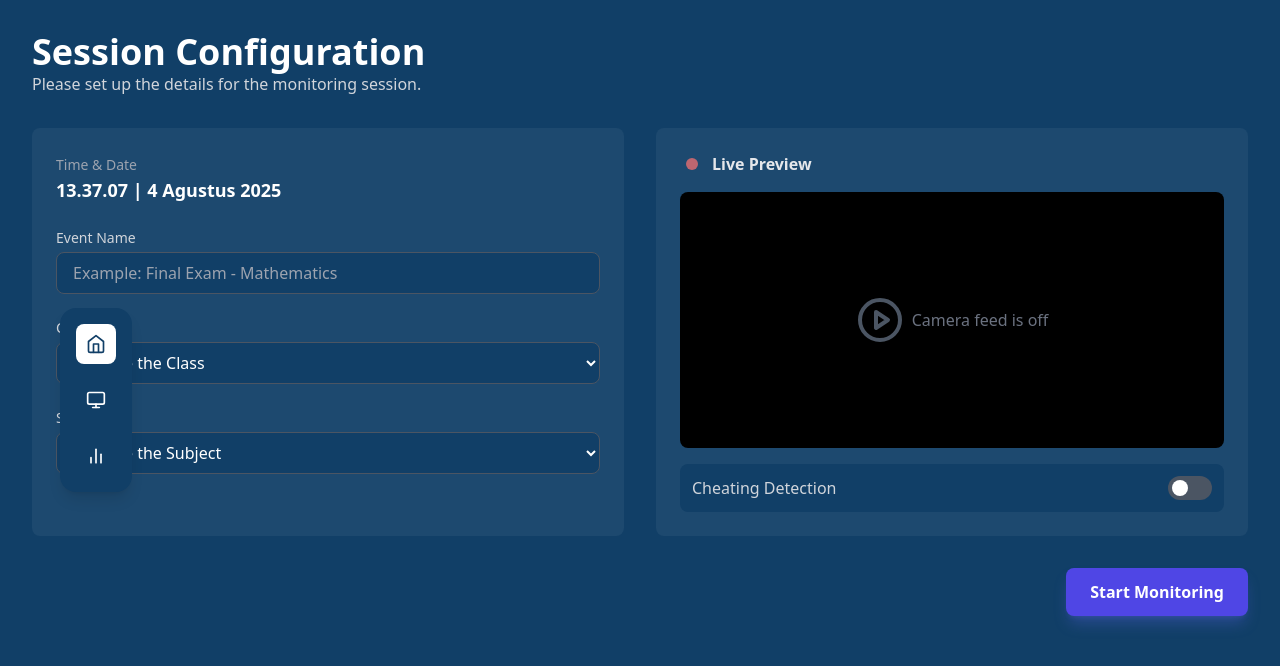
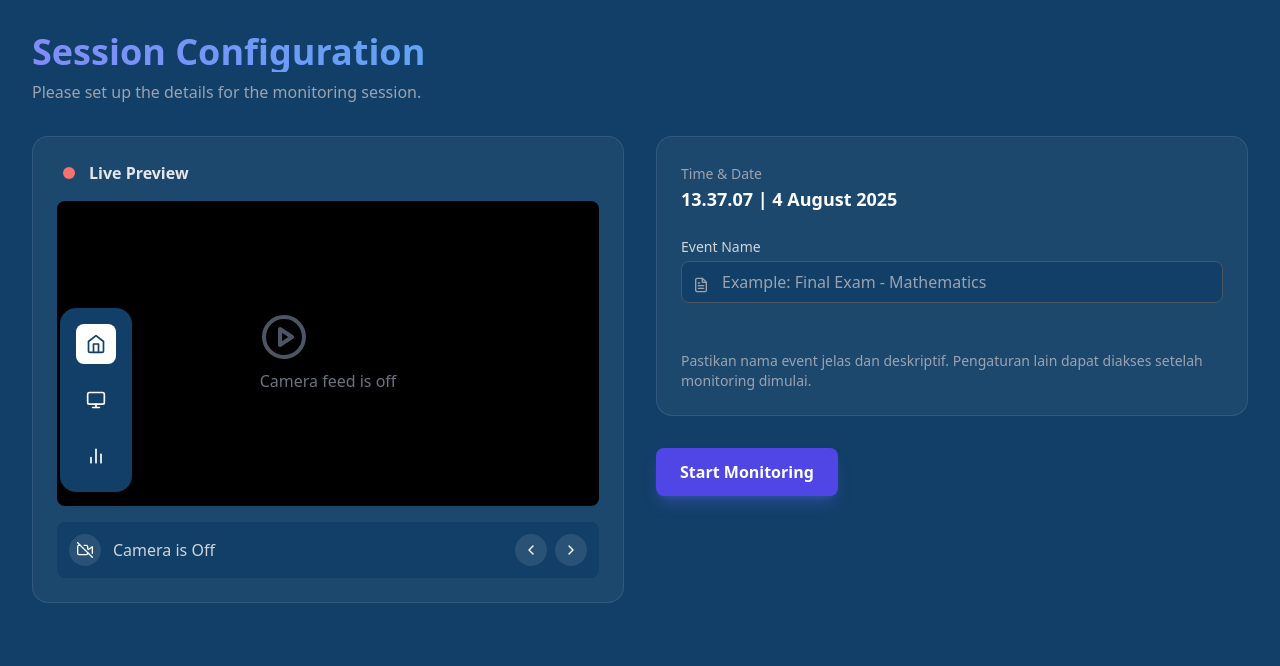
Before and after one commit to syhenn1/research_classrooms-monitoring-system, a React (Create React App) app in the folder frontend/: page /home in a window 1280 px wide. Shown: the top 666 px of the page. Built offline with nearby package versions, Linux system fonts and the light colour scheme.

Commit message:
fix ui homepage

```diff
--- /dev/null
+++ b/frontend/src/components/CameraControls.jsx
@@ -0,0 +1,42 @@
+import React from 'react';
+import { FiChevronLeft, FiChevronRight, FiVideo, FiVideoOff } from 'react-icons/fi';
+
+const CameraControls = ({
+  isCameraOn,
+  onToggleCamera,
+  onPrevCamera,
+  onNextCamera,
+  cameraIndex,
+  totalCameras
+}) => (
+  <div className="bg-dark-blue p-3 rounded-lg flex items-center justify-between">
+    <div className="flex items-center gap-3">
+      <button
+        onClick={onToggleCamera}
+        className="p-2 bg-white/10 rounded-full hover:bg-indigo-500 transition-colors duration-200"
+        title={isCameraOn ? "Turn Camera Off" : "Turn Camera On"}
+      >
+        {isCameraOn ? <FiVideo /> : <FiVideoOff />}
+      </button>
+      <span className="font-medium text-gray-300">
+        {isCameraOn ? "Camera is On" : "Camera is Off"}
+      </span>
+    </div>
+    <div className="flex items-center gap-2">
+      <button
+        onClick={onPrevCamera}
+        className="p-2 bg-white/10 rounded-full hover:bg-indigo-500 transition-colors duration-200"
+      >
+        <FiChevronLeft />
+      </button>
+      <button
+        onClick={onNextCamera}
+        className="p-2 bg-white/10 rounded-full hover:bg-indigo-500 transition-colors duration-200"
+      >
+        <FiChevronRight />
+      </button>
+    </div>
+  </div>
+);
+
+export default CameraControls;
--- /dev/null
+++ b/frontend/src/components/LivePreviewPanel.jsx
@@ -0,0 +1,102 @@
+import React, { useState, useEffect, useRef } from 'react';
+import { FiPlayCircle } from 'react-icons/fi';
+import { GoDotFill } from 'react-icons/go';
+import CameraControls from './CameraControls';
+
+const LivePreviewPanel = () => {
+  const [isCameraOn, setIsCameraOn] = useState(false);
+  const [cameraIndex, setCameraIndex] = useState(0);
+  const [videoDevices, setVideoDevices] = useState([]);
+  const videoRef = useRef(null);
+  const streamRef = useRef(null);
+
+  useEffect(() => {
+    const getDevices = async () => {
+      try {
+        const devices = await navigator.mediaDevices.enumerateDevices();
+        const cameras = devices.filter(device => device.kind === 'videoinput');
+        setVideoDevices(cameras);
+      } catch (error) {
+        console.error("Error enumerating devices:", error);
+      }
+    };
+    getDevices();
+  }, []);
+
+  useEffect(() => {
+    const startCamera = async () => {
+      if (isCameraOn && videoDevices.length > 0) {
+        const constraints = {
+          video: {
+            deviceId: { exact: videoDevices[cameraIndex].deviceId }
+          }
+        };
+        try {
+          const stream = await navigator.mediaDevices.getUserMedia(constraints);
+          streamRef.current = stream;
+          if (videoRef.current) {
+            videoRef.current.srcObject = stream;
+          }
+        } catch (error) {
+          console.error("Error starting camera:", error);
+          setIsCameraOn(false); // Matikan jika ada error
+        }
+      }
+    };
+
+    const stopCamera = () => {
+      if (streamRef.current) {
+        streamRef.current.getTracks().forEach(track => track.stop());
+        streamRef.current = null;
+      }
+      if (videoRef.current) {
+        videoRef.current.srcObject = null;
+      }
+    };
+
+    if (isCameraOn) {
+      startCamera();
+    } else {
+      stopCamera();
+    }
+
+    return () => {
+      stopCamera(); // Cleanup function untuk mematikan kamera saat komponen hilang
+    };
+  }, [isCameraOn, cameraIndex, videoDevices]);
+
+  const handleToggleCamera = () => setIsCameraOn(prev => !prev);
+  const handleNextCamera = () => setCameraIndex(prev => (prev + 1) % videoDevices.length);
+  const handlePrevCamera = () => setCameraIndex(prev => (prev - 1 + videoDevices.length) % videoDevices.length);
+
+  return (
+    <div className="bg-white/5 backdrop-blur-sm p-6 rounded-2xl space-y-4 border border-white/10 flex flex-col justify-between">
+      <div>
+        <div className="flex items-center gap-2 text-red-400">
+          <GoDotFill size={24} className={isCameraOn ? "animate-pulse" : ""} />
+          <h3 className="font-semibold text-gray-200">Live Preview</h3>
+        </div>
+        <div className="w-full aspect-video bg-black rounded-lg flex items-center justify-center mt-4 overflow-hidden">
+          {isCameraOn ? (
+            <video ref={videoRef} autoPlay playsInline className="w-full h-full object-cover" />
+          ) : (
+            <div className='text-center'>
+              <FiPlayCircle className="text-gray-600 text-5xl"/>
+              <p className="text-gray-500 mt-2">Camera feed is off</p>
+            </div>
+          )}
+        </div>
+      </div>
+      <CameraControls
+        isCameraOn={isCameraOn}
+        onToggleCamera={handleToggleCamera}
+        onPrevCamera={handlePrevCamera}
+        onNextCamera={handleNextCamera}
+        cameraIndex={cameraIndex}
+        totalCameras={videoDevices.length || 1}
+      />
+    </div>
+  );
+};
+
+export default LivePreviewPanel;
--- /dev/null
+++ b/frontend/src/components/SessionHeader.jsx
@@ -0,0 +1,12 @@
+import React from 'react';
+
+const SessionHeader = () => (
+  <header className="mb-8 text-center lg:text-left">
+    <h1 className="text-4xl font-bold bg-gradient-to-r from-indigo-400 to-cyan-400 bg-clip-text text-transparent">
+      Session Configuration
+    </h1>
+    <p className="text-gray-400 mt-2">Please set up the details for the monitoring session.</p>
+  </header>
+);
+
+export default SessionHeader;
--- /dev/null
+++ b/frontend/src/components/SessionSetupForm.jsx
@@ -0,0 +1,32 @@
+import React from 'react';
+import { FiFileText } from 'react-icons/fi';
+
+const SessionSetupForm = ({ time, date }) => (
+  <div className="bg-white/5 backdrop-blur-sm p-6 rounded-2xl space-y-6 border border-white/10">
+    <div>
+      <label className="text-sm font-medium text-gray-400">Time & Date</label>
+      <p className="text-lg font-semibold">{`${time} | ${date}`}</p>
+    </div>
+
+    <div className="relative">
+      <label htmlFor="event-name" className="block text-sm font-medium text-gray-300 mb-1">
+        Event Name
+      </label>
+      <FiFileText className="absolute left-3 top-10 text-gray-400" />
+      <input
+        type="text"
+        id="event-name"
+        placeholder="Example: Final Exam - Mathematics"
+        className="w-full pl-10 pr-4 py-2 bg-dark-blue border border-gray-600 rounded-lg focus:ring-2 focus:ring-indigo-500 focus:border-indigo-500 transition"
+      />
+    </div>
+
+    <div className="pt-6">
+        <p className="text-sm text-gray-400">
+            Pastikan nama event jelas dan deskriptif. Pengaturan lain dapat diakses setelah monitoring dimulai.
+        </p>
+    </div>
+  </div>
+);
+
+export default SessionSetupForm;
--- /dev/null
+++ b/frontend/src/components/StartMonitoringButton.jsx
@@ -0,0 +1,14 @@
+import React from 'react';
+
+const StartMonitoringButton = ({ onClick }) => (
+  <div className="mt-8 flex justify-start">
+    <button
+      onClick={onClick}
+      className="px-6 py-3 bg-indigo-600 text-white font-semibold rounded-lg shadow-lg shadow-indigo-500/30 hover:bg-indigo-700 transition-all duration-300 transform hover:scale-105"
+    >
+      Start Monitoring
+    </button>
+  </div>
+);
+
+export default StartMonitoringButton;
--- a/frontend/src/pages/HomePage.jsx
+++ b/frontend/src/pages/HomePage.jsx
@@ -1,12 +1,14 @@
 import React, { useState, useEffect } from 'react';
 import { useNavigate } from 'react-router-dom';
-import { FiPlayCircle } from 'react-icons/fi';
-import { GoDotFill } from 'react-icons/go';
+
+import SessionHeader from '../components/SessionHeader';
+import SessionSetupForm from '../components/SessionSetupForm';
+import LivePreviewPanel from '../components/LivePreviewPanel';
+import StartMonitoringButton from '../components/StartMonitoringButton';
 
 const HomePage = () => {
   const navigate = useNavigate();
   const [currentDateTime, setCurrentDateTime] = useState(new Date());
-  const [isGazeDetectionOn, setIsGazeDetectionOn] = useState(false);
 
   useEffect(() => {
     const timer = setInterval(() => setCurrentDateTime(new Date()), 1000);
@@ -17,81 +19,30 @@ const HomePage = () => {
     navigate('/monitoring');
   };
 
-  const time = currentDateTime.toLocaleTimeString('id-ID', { hour: '2-digit', minute: '2-digit', second: '2-digit' });
-  const date = currentDateTime.toLocaleDateString('id-ID', { day: 'numeric', month: 'long', year: 'numeric' });
+  const time = currentDateTime.toLocaleTimeString('id-ID', {
+    hour: '2-digit',
+    minute: '2-digit',
+    second: '2-digit',
+  });
+
+  const date = currentDateTime.toLocaleDateString('en-GB', {
+    day: 'numeric',
+    month: 'long',
+    year: 'numeric',
+  });
 
   return (
     <div className="flex-1 p-8 overflow-y-auto bg-dark-blue text-white font-sans animate-fade-in">
-      <header className="mb-8">
-        <h1 className="text-4xl font-bold">Session Configuration</h1>
-        <p className="text-gray-300">Please set up the details for the monitoring session.</p>
-      </header>
+      <SessionHeader />
 
-      <div className="grid grid-cols-1 lg:grid-cols-2 gap-8">
+      <div className="grid grid-cols-1 lg:grid-cols-2 gap-8 items-start">
+        <LivePreviewPanel />
 
-        {/* Kolom Kiri: Form Setup */}
-        <div className="bg-white/5 p-6 rounded-lg space-y-6">
-          <div>
-            <label className="text-sm font-medium text-gray-400">Time & Date</label>
-            <p className="text-lg font-semibold">{`${time} | ${date}`}</p>
-          </div>
-
-          <div>
-            <label htmlFor="event-name" className="block text-sm font-medium text-gray-300 mb-1">Event Name</label>
-            <input
-              type="text"
-              id="event-name"
-              placeholder="Example: Final Exam - Mathematics"
-              className="w-full px-4 py-2 bg-dark-blue border border-gray-600 rounded-lg focus:ring-indigo-500 focus:border-indigo-500 transition"
-            />
-          </div>
-
-          <div>
-            <label htmlFor="class" className="block text-sm font-medium text-gray-300 mb-1">Class</label>
-            <select id="class" className="w-full px-4 py-2 bg-dark-blue border border-gray-600 rounded-lg focus:ring-indigo-500 focus:border-indigo-500 transition">
-              <option>Choose the Class</option>
-              <option>TI-4A</option>
-              <option>TI-4B</option>
-            </select>
-          </div>
-
-          <div>
-            <label htmlFor="subject" className="block text-sm font-medium text-gray-300 mb-1">Subject</label>
-            <select id="subject" className="w-full px-4 py-2 bg-dark-blue border border-gray-600 rounded-lg focus:ring-indigo-500 focus:border-indigo-500 transition">
-              <option>Choose the Subject</option>
-              <option>Advanced Programming</option>
-              <option>Artificial Intelligence</option>
-            </select>
-          </div>
+        <div className="flex flex-col">
+          <SessionSetupForm time={time} date={date} />
+          <StartMonitoringButton onClick={handleStartMonitoring} />
         </div>
 
-        <div className="bg-white/5 p-6 rounded-lg space-y-4">
-          <div className="flex items-center gap-2 text-red-400">
-            <GoDotFill size={24} className="animate-pulse" />
-            <h3 className="font-semibold text-gray-200">Live Preview</h3>
-          </div>
-
-          <div className="w-full h-64 bg-black rounded-lg flex items-center justify-center">
-            <FiPlayCircle className="text-gray-600 text-5xl"/>
-            <p className="text-gray-500 ml-2">Camera feed is off</p>
-          </div>
-
-          <div className="flex items-center justify-between bg-dark-blue p-3 rounded-lg">
-            <span className="font-medium text-gray-300">Cheating Detection</span>
-            <button
-              onClick={() => setIsGazeDetectionOn(!isGazeDetectionOn)}
-              className={`relative inline-flex items-center h-6 rounded-full w-11 transition-colors duration-300 focus:outline-none ${isGazeDetectionOn ? 'bg-indigo-500' : 'bg-gray-600'}`}
-            >
-              <span className={`inline-block w-4 h-4 transform bg-white rounded-full transition-transform duration-300 ${isGazeDetectionOn ? 'translate-x-6' : 'translate-x-1'}`} />
-            </button>
-          </div>
-        </div>
-      </div>
-
-      <div className="mt-8 flex justify-end">
-        <button onClick={handleStartMonitoring} className="px-6 py-3 bg-indigo-600 text-white font-semibold rounded-lg shadow-lg shadow-indigo-500/30 hover:bg-indigo-700 transition-all duration-300 transform hover:scale-105">
-          Start Monitoring
-        </button>
       </div>
     </div>
   );
```
Also changed, not shown: frontend/src/pages/SetupPage.jsx (+17 -18 lines).
